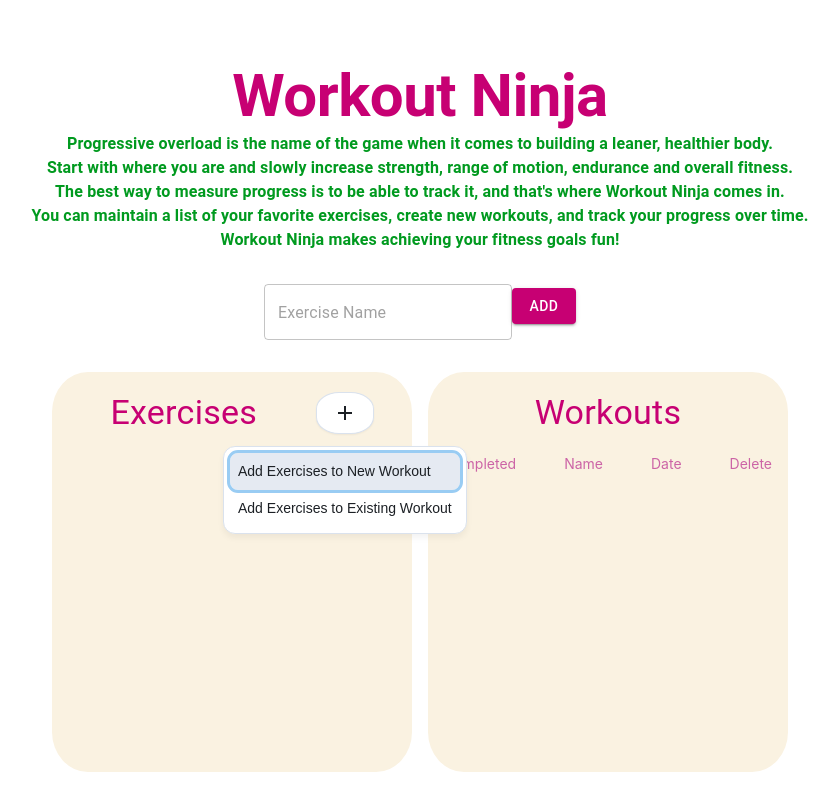
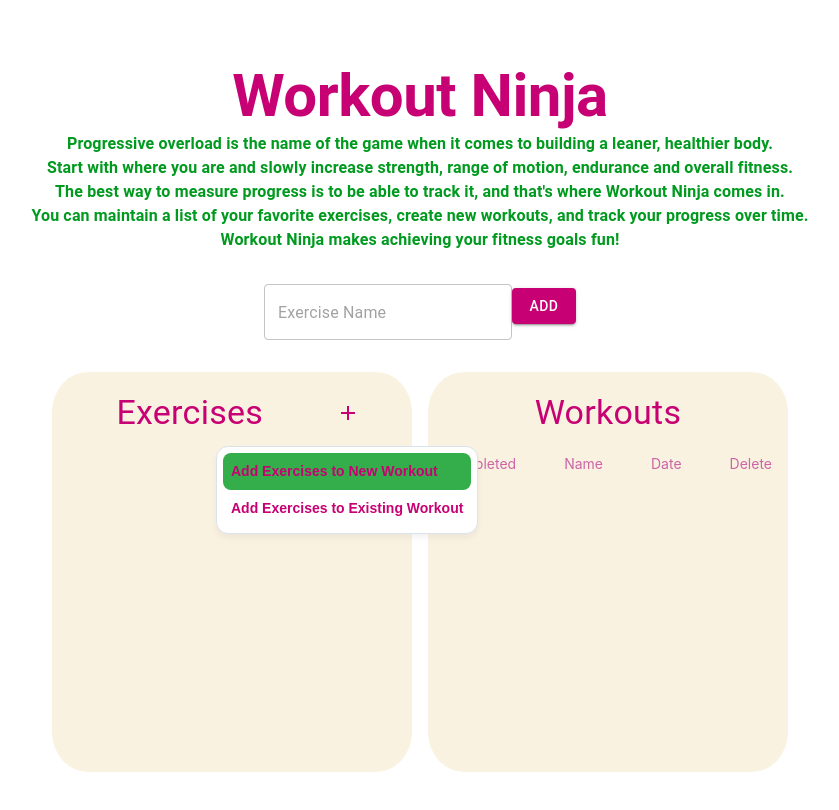
Before and after one commit to MeghnaM/Workout-Ninja, a React (Create React App) app in the folder workout-app-website/: page / in a window 1280 px wide. Both pictures are taken after a click on the button 564 px from the left and 412 px from the top of the page. Shown: the top 810 px of the page, without its empty margins (220-1059 px from the left). Built offline with nearby package versions, Linux system fonts and the light colour scheme; no server answers.

Commit message:
Added some more styles

```diff
--- a/workout-app-website/src/App.js
+++ b/workout-app-website/src/App.js
@@ -1,7 +1,6 @@
 import './App.css';
 import { useState, useEffect, forwardRef, useRef } from 'react';
 import Button from '@mui/material/Button';
-import Box from '@mui/material/Box';
 import { FixedSizeList as List } from 'react-window';
 import TextField from '@mui/material/TextField';
 import ExerciseInList from './ExerciseInList';
@@ -13,8 +12,6 @@ import DoWorkout from './DoWorkout';
 import AddIcon from '@mui/icons-material/Add';
 import { Dropdown } from '@mui/base/Dropdown';
 import { Menu } from '@mui/base/Menu';
-import { MenuButton as BaseMenuButton } from '@mui/base/MenuButton';
-import { MenuItem as BaseMenuItem, menuItemClasses } from '@mui/base/MenuItem';
 import { styled } from '@mui/system';
 import Dialog from '@mui/material/Dialog';
 import DialogActions from '@mui/material/DialogActions';
@@ -23,7 +20,7 @@ import IconButton from '@mui/material/IconButton';
 import CloseIcon from '@mui/icons-material/Close';
 import CheckCircleIcon from '@mui/icons-material/CheckCircle';
 import RadioButtonUncheckedIcon from '@mui/icons-material/RadioButtonUnchecked';
-import { StyledBox, StyledWebsiteHeading, StyledWebsiteSubheading, StyledSectionHeading, theme } from './StyledComponentsLibrary';
+import { StyledBox, StyledMenuItem, StyledMenuButton, StyledWebsiteHeading, StyledWebsiteSubheading, StyledSectionHeading, theme } from './StyledComponentsLibrary';
 import { ThemeProvider } from '@mui/material/styles';
 
 function App() {
@@ -492,18 +489,16 @@ function App() {
                 <div className='headingRow'>
                   <StyledSectionHeading variant="h4">Exercises</StyledSectionHeading>
                   <Dropdown>
-                    <MenuButton
-                      sx={{ borderRadius: '40%' }}
-                      onClick={onAddExerciseButtonClick}>
+                    <StyledMenuButton onClick={onAddExerciseButtonClick}>
                       <AddIcon />
-                    </MenuButton>
+                    </StyledMenuButton>
                     <Menu slots={{ listbox: Listbox }}>
-                      <MenuItem onClick={onAddExerciseToNewWorkout}>
+                      <StyledMenuItem onClick={onAddExerciseToNewWorkout}>
                         Add Exercises to New Workout
-                      </MenuItem>
-                      <MenuItem onClick={onAddExerciseToExistingWorkout}>
+                      </StyledMenuItem>
+                      <StyledMenuItem onClick={onAddExerciseToExistingWorkout}>
                         Add Exercises to Existing Workout
-                      </MenuItem>
+                      </StyledMenuItem>
                     </Menu>
                   </Dropdown>
                 </div>
@@ -523,8 +518,7 @@ function App() {
                     <CloseIcon />
                   </IconButton>
                   <DialogActions>
-                    <Box
-                      sx={{ width: '100%', height: 400, maxWidth: 360, bgcolor: theme.palette.background.main }}>
+                    <StyledBox>
                       <List
                         height={400}
                         width={360}
@@ -534,7 +528,7 @@ function App() {
                       >
                         {renderWorkoutInExerciseListDialog}
                       </List>
-                    </Box>
+                    </StyledBox>
                   </DialogActions>
                 </Dialog>
 
@@ -649,59 +643,3 @@ const Listbox = styled('ul')(
   z-index: 1;
   `,
 );
-
-const MenuItem = styled(BaseMenuItem)(
-  ({ theme }) => `
-  list-style: none;
-  padding: 8px;
-  border-radius: 8px;
-  cursor: default;
-  user-select: none;
-
-  &:last-of-type {
-    border-bottom: none;
-  }
-
-  &:focus {
-    outline: 3px solid ${theme.palette.mode === 'dark' ? blue[600] : blue[200]};
-    background-color: ${theme.palette.mode === 'dark' ? grey[800] : grey[100]};
-    color: ${theme.palette.mode === 'dark' ? grey[300] : grey[900]};
-  }
-
-  &.${menuItemClasses.disabled} {
-    color: ${theme.palette.mode === 'dark' ? grey[700] : grey[400]};
-  }
-  `,
-);
-
-const MenuButton = styled(BaseMenuButton)(
-  ({ theme }) => `
-  font-family: 'IBM Plex Sans', sans-serif;
-  font-weight: 600;
-  font-size: 0.875rem;
-  line-height: 1.5;
-  padding: 8px 16px;
-  border-radius: 8px;
-  color: white;
-  transition: all 150ms ease;
-  cursor: pointer;
-  background: ${theme.palette.mode === 'dark' ? grey[900] : '#fff'};
-  border: 1px solid ${theme.palette.mode === 'dark' ? grey[700] : grey[200]};
-  color: ${theme.palette.mode === 'dark' ? grey[200] : grey[900]};
-  box-shadow: 0 1px 2px 0 rgb(0 0 0 / 0.05);
-
-  &:hover {
-    background: ${theme.palette.mode === 'dark' ? grey[800] : grey[50]};
-    border-color: ${theme.palette.mode === 'dark' ? grey[600] : grey[300]};
-  }
-
-  &:active {
-    background: ${theme.palette.mode === 'dark' ? grey[700] : grey[100]};
-  }
-
-  &:focus-visible {
-    box-shadow: 0 0 0 4px ${theme.palette.mode === 'dark' ? blue[300] : blue[200]};
-    outline: none;
-  }
-  `,
-);
--- a/workout-app-website/src/StyledComponentsLibrary.js
+++ b/workout-app-website/src/StyledComponentsLibrary.js
@@ -3,6 +3,8 @@ import ListItemText from '@mui/material/ListItemText';
 import Typography from '@mui/material/Typography';
 import Box from '@mui/material/Box';
 import { createTheme } from '@mui/material/styles';
+import { MenuItem } from '@mui/base/MenuItem';
+import { MenuButton } from '@mui/base/MenuButton';
 
 export const theme = createTheme({
     palette: {
@@ -36,6 +38,64 @@ export const StyledWebsiteSubheading = styled(Typography)(({ theme }) => ({
     fontWeight: 'bold'
 }));
 
+export const StyledMenuItem = styled(MenuItem)(({ theme }) => ({
+    color: theme.palette.primary.main,
+    fontWeight: 'bold',
+    listStyle: 'none',
+    padding: '8px',
+    borderRadius: '8px',
+    cursor: 'default',
+    userSelect: 'none',
+
+    '&:last-of-type': {
+      borderBottom: 'none'
+    },
+
+    '&:focus': {
+      backgroundColor: theme.palette.secondary.light,
+      color: theme.palette.primary.main
+    }
+}));
+
+export const StyledMenuButton = styled(MenuButton)(({theme}) => ({
+    padding: '0px 8px 4px 8px',
+    borderRadius: '50%',
+    color: theme.palette.primary.main,
+    backgroundColor: theme.palette.background.main,
+    "&:hover": { backgroundColor: theme.palette.primary.contrastText }
+}));
+
+// const MenuButton = styled(BaseMenuButton)(
+//     ({ theme }) => `
+//     font-family: 'IBM Plex Sans', sans-serif;
+//     font-weight: 600;
+//     font-size: 0.875rem;
+//     line-height: 1.5;
+//     border-radius: 8px;
+//     color: white;
+//     transition: all 150ms ease;
+//     cursor: pointer;
+//     background: ${theme.palette.mode === 'dark' ? grey[900] : '#fff'};
+//     border: 1px solid ${theme.palette.mode === 'dark' ? grey[700] : grey[200]};
+//     color: ${theme.palette.mode === 'dark' ? grey[200] : grey[900]};
+//     box-shadow: 0 1px 2px 0 rgb(0 0 0 / 0.05);
+
+//     &:hover {
+//       background: ${theme.palette.mode === 'dark' ? grey[800] : grey[50]};
+//       border-color: ${theme.palette.mode === 'dark' ? grey[600] : grey[300]};
+//     }
+
+//     &:active {
+//       background: ${theme.palette.mode === 'dark' ? grey[700] : grey[100]};
+//     }
+
+//     &:focus-visible {
+//       box-shadow: 0 0 0 4px ${theme.palette.mode === 'dark' ? blue[300] : blue[200]};
+//       outline: none;
+//     }
+//     `,
+//   );
+
 export const StyledSectionHeading = styled(Typography)(({ theme }) => ({
     color: theme.palette.primary.main,
     padding: 20
```
